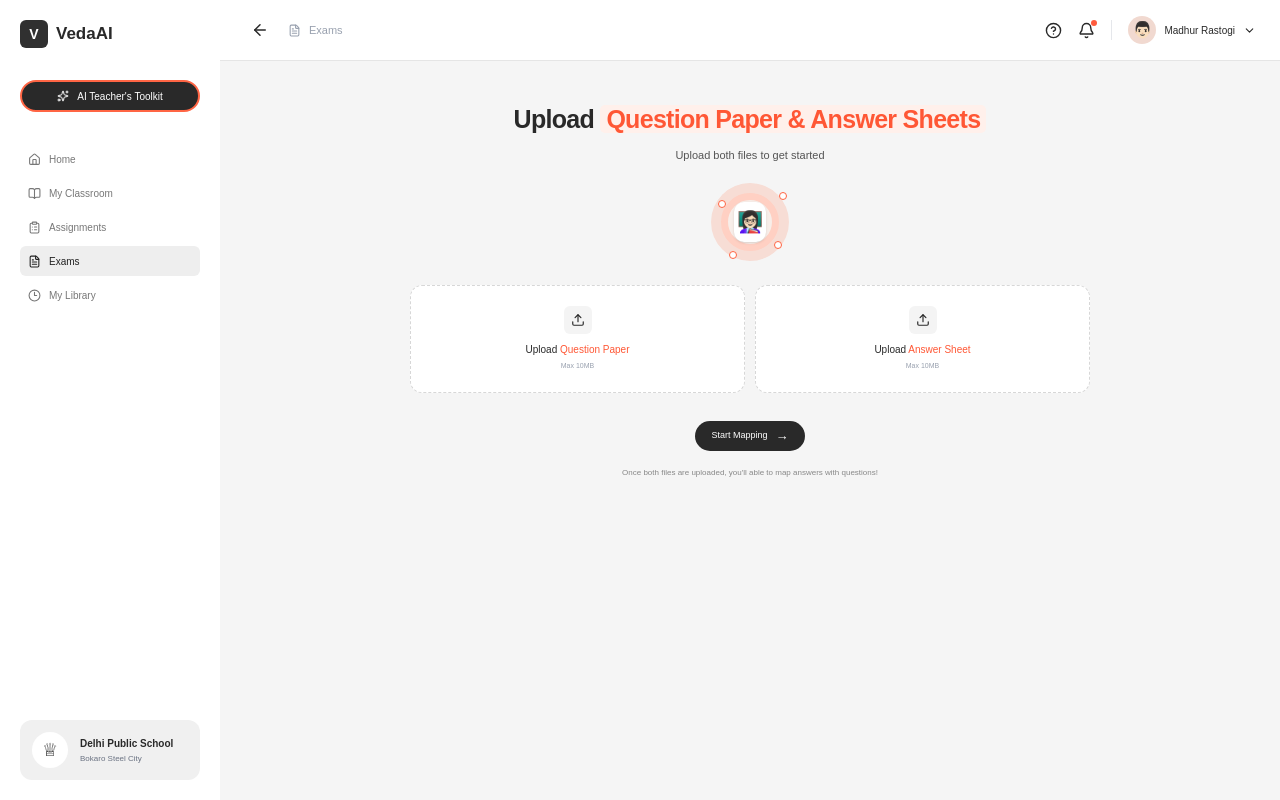
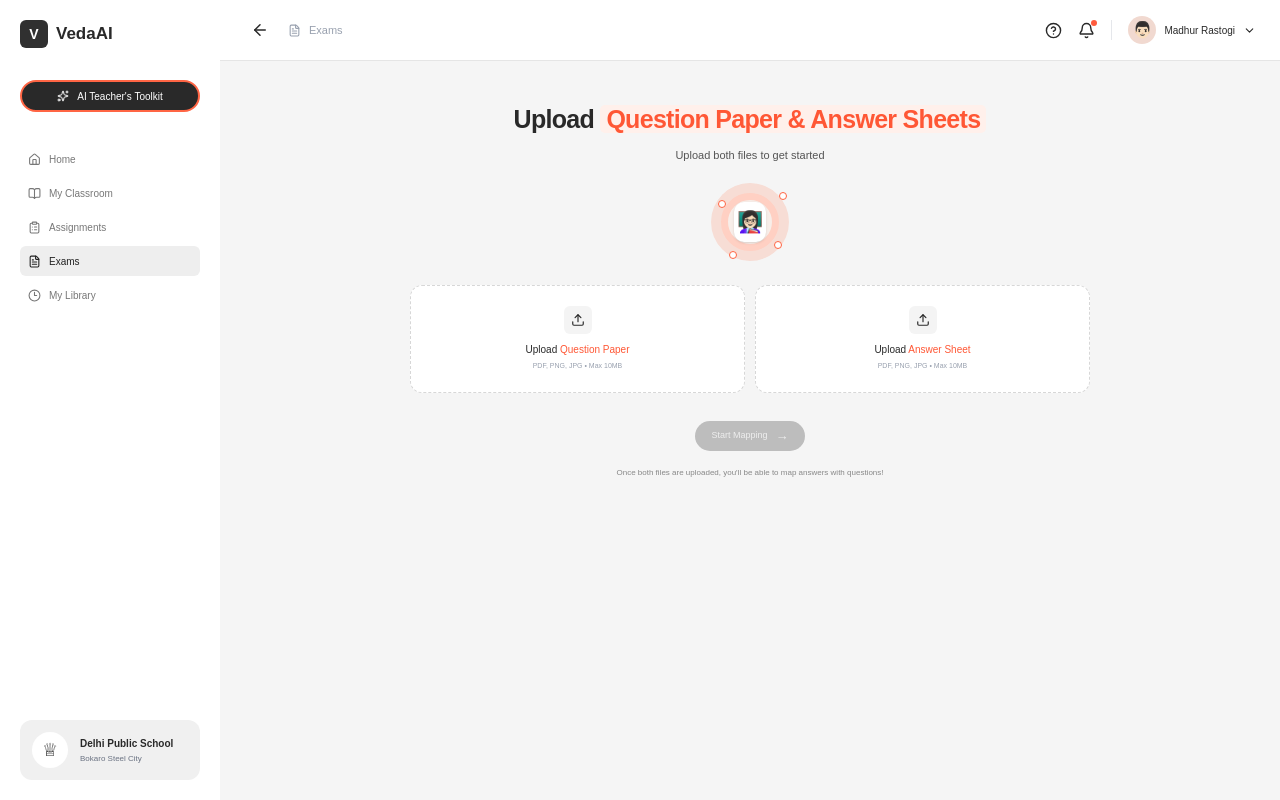
Before and after one commit to CoolSidOfficial/veda-ai, a Next.js app in the folder frontend/: page / in a window 1280 px wide. Built offline with nearby package versions, Linux system fonts and the light colour scheme.

Commit message:
checked the gemini api

```diff
--- a/frontend/app/components/UploadScreen.jsx
+++ b/frontend/app/components/UploadScreen.jsx
@@ -1,4 +1,6 @@
 "use client";
+
+import { useState } from "react";
 
 import {
   ArrowLeft,
@@ -12,38 +14,69 @@ import {
   ClipboardList,
   FileText,
   Clock3,
+  Check,
 } from "lucide-react";
 
 export default function UploadScreen({ onStartMapping }) {
+  const [questionPaper, setQuestionPaper] = useState(null);
+  const [answerSheet, setAnswerSheet] = useState(null);
+
+  const handleQuestionPaper = (event) => {
+    const file = event.target.files?.[0];
+
+    if (file) {
+      setQuestionPaper(file);
+    }
+  };
+
+  const handleAnswerSheet = (event) => {
+    const file = event.target.files?.[0];
+
+    if (file) {
+      setAnswerSheet(file);
+    }
+  };
+
+  const handleStartMapping = () => {
+    if (!questionPaper || !answerSheet) {
+      return;
+    }
+
+    onStartMapping({
+      questionPaper,
+      answerSheet,
+    });
+  };
+
+  const canStart = questionPaper && answerSheet;
+
+
   return (
     <main className="min-h-screen bg-[#f5f5f5] text-[#292929]">
+      <div className="flex min-h-screen">
+        {/* ================= SIDEBAR ================= */}
 
-      {/* ================= DESKTOP LAYOUT ================= */}
-      <div className="flex min-h-screen">
+        <aside className="hidden w-[220px] shrink-0 bg-white px-5 py-5 lg:flex lg:flex-col">
+          {/* Logo */}
 
-        {/* ================= SIDEBAR ================= */}
-        <aside className="hidden w-[220px] shrink-0 bg-white px-5 py-5 lg:flex lg:flex-col">
-
-          {/* Logo */}
           <div className="flex items-center gap-2">
             <div className="flex h-7 w-7 items-center justify-center rounded-md bg-[#303030]">
               <span className="text-sm font-black text-white">V</span>
             </div>
 
-            <span className="text-[17px] font-bold">
-              VedaAI
-            </span>
+            <span className="text-[17px] font-bold">VedaAI</span>
           </div>
 
           {/* AI Teacher Toolkit */}
+
           <button className="mt-8 flex h-[32px] items-center justify-center gap-2 rounded-full border-2 border-[#ff6544] bg-[#292929] text-[10px] font-medium text-white">
             <Sparkles size={12} />
             AI Teacher's Toolkit
           </button>
 
           {/* Navigation */}
+
           <nav className="mt-8 space-y-1">
-
             <button className="flex h-[30px] w-full items-center gap-2 rounded-md px-2 text-[10px] text-[#777]">
               <Home size={13} />
               Home
@@ -60,6 +93,7 @@ export default function UploadScreen({ onStartMapping }) {
             </button>
 
             {/* Active */}
+
             <button className="flex h-[30px] w-full items-center gap-2 rounded-md bg-[#eeeeee] px-2 text-[10px] font-medium text-[#222]">
               <FileText size={13} />
               Exams
@@ -69,14 +103,12 @@ export default function UploadScreen({ onStartMapping }) {
               <Clock3 size={13} />
               My Library
             </button>
-
           </nav>
 
           {/* School */}
+
           <div className="mt-auto rounded-xl bg-[#f0f0f0] px-3 py-3">
-
             <div className="flex items-center gap-3">
-
               <div className="flex h-9 w-9 items-center justify-center rounded-full bg-white">
                 <span className="text-lg">♕</span>
               </div>
@@ -90,23 +122,19 @@ export default function UploadScreen({ onStartMapping }) {
                   Bokaro Steel City
                 </p>
               </div>
-
             </div>
-
           </div>
-
         </aside>
 
+        {/* ================= RIGHT SIDE ================= */}
 
-        {/* ================= RIGHT SIDE ================= */}
         <div className="flex min-w-0 flex-1 flex-col">
+          {/* ================= TOP BAR ================= */}
 
-          {/* ================= TOP BAR ================= */}
           <header className="flex h-[61px] items-center justify-between border-b border-[#e5e5e5] bg-white px-4 sm:px-6">
+            {/* Left */}
 
-            {/* Left */}
             <div className="flex items-center gap-3">
-
               <button className="flex h-8 w-8 items-center justify-center rounded-full hover:bg-gray-100">
                 <ArrowLeft size={18} />
               </button>
@@ -115,12 +143,11 @@ export default function UploadScreen({ onStartMapping }) {
                 <FileText size={13} />
                 Exams
               </div>
-
             </div>
 
             {/* Right */}
+
             <div className="hidden items-center gap-4 sm:flex">
-
               <CircleHelp size={17} />
 
               <div className="relative">
@@ -132,7 +159,6 @@ export default function UploadScreen({ onStartMapping }) {
               <div className="h-5 w-px bg-gray-200" />
 
               <div className="flex items-center gap-2">
-
                 <div className="flex h-7 w-7 items-center justify-center rounded-full bg-[#f1d9d0]">
                   👨🏻
                 </div>
@@ -142,52 +168,38 @@ export default function UploadScreen({ onStartMapping }) {
                 </span>
 
                 <ChevronDown size={13} />
-
               </div>
-
             </div>
-
           </header>
 
+          {/* ================= MAIN CONTENT ================= */}
 
-          {/* ================= MAIN CONTENT ================= */}
           <section className="flex flex-1 justify-center overflow-auto">
+            <div className="w-full max-w-[760px] px-5 py-8 sm:px-8 sm:py-10 lg:px-10">
+              {/* ================= TITLE ================= */}
 
-            <div className="w-full max-w-[760px] px-5 py-8 sm:px-8 sm:py-10 lg:px-10">
-
-
-              {/* ================= TITLE ================= */}
               <div className="text-center">
-
                 <h1 className="text-[23px] font-bold tracking-[-0.7px] sm:text-[25px]">
-
                   Upload{" "}
-
                   <span className="rounded-[5px] bg-[#fff0eb] px-1.5 text-[#ff5735]">
                     Question Paper &amp; Answer Sheets
                   </span>
-
                 </h1>
 
                 <p className="mt-2 text-[10px] text-[#555] sm:text-[11px]">
                   Upload both files to get started
                 </p>
-
               </div>
 
+              {/* ================= TEACHER IMAGE ================= */}
 
-              {/* ================= TEACHER IMAGE ================= */}
               <div className="relative mx-auto mt-5 flex h-[78px] w-[78px] items-center justify-center rounded-full bg-[#f7ddd5]">
-
                 <div className="flex h-[58px] w-[58px] items-center justify-center rounded-full border-[7px] border-[#ffd0c3] bg-[#f8eee9]">
-
                   <div className="flex h-[40px] w-[32px] items-center justify-center rounded-[10px] bg-white text-[21px] shadow-sm">
                     👩🏻‍🏫
                   </div>
-
                 </div>
 
-                {/* dots */}
                 <span className="absolute right-[2px] top-[9px] h-2 w-2 rounded-full border border-[#ff6341] bg-white" />
 
                 <span className="absolute left-[7px] top-[17px] h-2 w-2 rounded-full border border-[#ff6341] bg-white" />
@@ -195,76 +207,130 @@ export default function UploadScreen({ onStartMapping }) {
                 <span className="absolute right-[7px] bottom-[12px] h-2 w-2 rounded-full border border-[#ff6341] bg-white" />
 
                 <span className="absolute left-[18px] bottom-[2px] h-2 w-2 rounded-full border border-[#ff6341] bg-white" />
-
               </div>
 
+              {/* ================= UPLOAD BOXES ================= */}
 
-              {/* ================= UPLOAD BOXES ================= */}
               <div className="mt-6 grid grid-cols-1 gap-2.5 sm:grid-cols-2">
+                {/* QUESTION PAPER */}
 
-
-                {/* QUESTION PAPER */}
-                <label className="flex h-[108px] cursor-pointer flex-col items-center justify-center rounded-[12px] border border-dashed border-[#d7d7d7] bg-white transition hover:border-[#ff6341]">
-
+                <label
+                  className={`flex h-[108px] cursor-pointer flex-col items-center justify-center rounded-[12px] border border-dashed bg-white transition ${
+                    questionPaper
+                      ? "border-[#ff6341] bg-[#fffaf8]"
+                      : "border-[#d7d7d7] hover:border-[#ff6341]"
+                  }`}
+                >
                   <input
                     type="file"
                     className="hidden"
                     accept=".pdf,.png,.jpg,.jpeg"
+                    onChange={handleQuestionPaper}
                   />
 
-                  <div className="flex h-7 w-7 items-center justify-center rounded-md bg-[#f4f4f4]">
+                  <div
+                    className={`flex h-7 w-7 items-center justify-center rounded-md ${
+                      questionPaper
+                        ? "bg-[#fff0eb] text-[#ff5735]"
+                        : "bg-[#f4f4f4] text-[#292929]"
+                    }`}
+                  >
+                    {questionPaper ? (
+                      <Check size={14} />
+                    ) : (
                       <Upload size={14} />
+                    )}
                   </div>
 
                   <p className="mt-2 text-[10px] font-medium">
+                    {questionPaper ? (
+                      <span className="text-[#ff5735]">
+                        {questionPaper.name}
+                      </span>
+                    ) : (
+                      <>
                         Upload{" "}
                         <span className="text-[#ff5735]">
                           Question Paper
                         </span>
+                      </>
+                    )}
                   </p>
 
                   <p className="mt-1 text-[7px] text-gray-400">
-                    Max 10MB
+                    {questionPaper
+                      ? `${(questionPaper.size / 1024 / 1024).toFixed(2)} MB`
+                      : "PDF, PNG, JPG • Max 10MB"}
                   </p>
-
                 </label>
 
+                {/* ANSWER SHEET */}
 
-                {/* ANSWER SHEET */}
-                <label className="flex h-[108px] cursor-pointer flex-col items-center justify-center rounded-[12px] border border-dashed border-[#d7d7d7] bg-white transition hover:border-[#ff6341]">
-
+                <label
+                  className={`flex h-[108px] cursor-pointer flex-col items-center justify-center rounded-[12px] border border-dashed bg-white transition ${
+                    answerSheet
+                      ? "border-[#ff6341] bg-[#fffaf8]"
+                      : "border-[#d7d7d7] hover:border-[#ff6341]"
+                  }`}
+                >
                   <input
                     type="file"
                     className="hidden"
                     accept=".pdf,.png,.jpg,.jpeg"
+                    onChange={handleAnswerSheet}
                   />
 
-                  <div className="flex h-7 w-7 items-center justify-center rounded-md bg-[#f4f4f4]">
+                  <div
+                    className={`flex h-7 w-7 items-center justify-center rounded-md ${
+                      answerSheet
+                        ? "bg-[#fff0eb] text-[#ff5735]"
+                        : "bg-[#f4f4f4] text-[#292929]"
+                    }`}
+                  >
+                    {answerSheet ? (
+                      <Check size={14} />
+                    ) : (
                       <Upload size={14} />
+                    )}
                   </div>
 
                   <p className="mt-2 text-[10px] font-medium">
+                    {answerSheet ? (
+                      <span className="text-[#ff5735]">
+                        {answerSheet.name}
+                      </span>
+                    ) : (
+                      <>
                         Upload{" "}
                         <span className="text-[#ff5735]">
                           Answer Sheet
                         </span>
+                      </>
+                    )}
                   </p>
 
                   <p className="mt-1 text-[7px] text-gray-400">
-                    Max 10MB
+                    {answerSheet
+                      ? `${(answerSheet.size / 1024 / 1024).toFixed(2)} MB`
+                      : "PDF, PNG, JPG • Max 10MB"}
                   </p>
-
                 </label>
-
               </div>
 
               {/* ================= START MAPPING ================= */}
+
               <div className="mt-7 flex justify-center">
                 <button
-    onClick={onStartMapping}
-    className="flex h-[30px] items-center gap-2 rounded-full bg-[#292929] px-4 text-[9px] font-medium text-white transition hover:bg-black"
+                  onClick={handleStartMapping}
+                  disabled={!canStart}
+                  className={`flex h-[30px] items-center gap-2 rounded-full px-4 text-[9px] font-medium transition ${
+                    canStart
+                      ? "bg-[#292929] text-white hover:bg-black"
+                      : "cursor-not-allowed bg-[#bdbdbd] text-[#eeeeee]"
+                  }`}
                 >
                   Start Mapping
+
                   <span className="text-[13px]">
                     →
                   </span>
@@ -272,19 +338,15 @@ export default function UploadScreen({ onStartMapping }) {
               </div>
 
               {/* ================= DESCRIPTION ================= */}
+
               <p className="mx-auto mt-4 max-w-[280px] text-center text-[8px] leading-3 text-[#888]">
-                Once both files are uploaded, you'll able to map answers
-                with questions!
+                Once both files are uploaded, you'll be able
+                to map answers with questions!
               </p>
-
             </div>
-
           </section>
-
         </div>
-
       </div>
-
     </main>
   );
 }
--- a/frontend/app/page.js
+++ b/frontend/app/page.js
@@ -8,21 +8,38 @@ import QuestionAnswerScreen from "./components/QuestionAnswerScreen";
 
 export default function Page() {
   const [screen, setScreen] = useState("upload");
+  const [files, setFiles] = useState(null);
+  const [results, setResults] = useState(null);
+
+  const handleStartMapping = (uploadedFiles) => {
+    setFiles(uploadedFiles);
+    setScreen("processing");
+  };
+
+  const handleProcessingComplete = (data) => {
+    setResults(data);
+    setScreen("results");
+  };
 
   return (
     <>
       {screen === "upload" && (
         <UploadScreen
-          onStartMapping={() => setScreen("processing")}
+          onStartMapping={handleStartMapping}
         />
       )}
 
       {screen === "processing" && (
-        <ProcessingScreen />
+        <ProcessingScreen
+          files={files}
+          onComplete={handleProcessingComplete}
+        />
       )}
 
       {screen === "results" && (
-        <QuestionAnswerScreen />
+        <QuestionAnswerScreen
+          results={results}
+        />
       )}
     </>
   );
--- a/frontend/package.json
+++ b/frontend/package.json
@@ -9,6 +9,7 @@
     "lint": "eslint"
   },
   "dependencies": {
+    "@google/genai": "^2.19.0",
     "lucide-react": "^1.37.0",
     "next": "16.3.3",
     "react": "19.2.8",
```
Also changed, not shown: frontend/app/api/extract/route.js (added, +31 -0 lines). Lines whose indentation alone changed are shown as unchanged.
